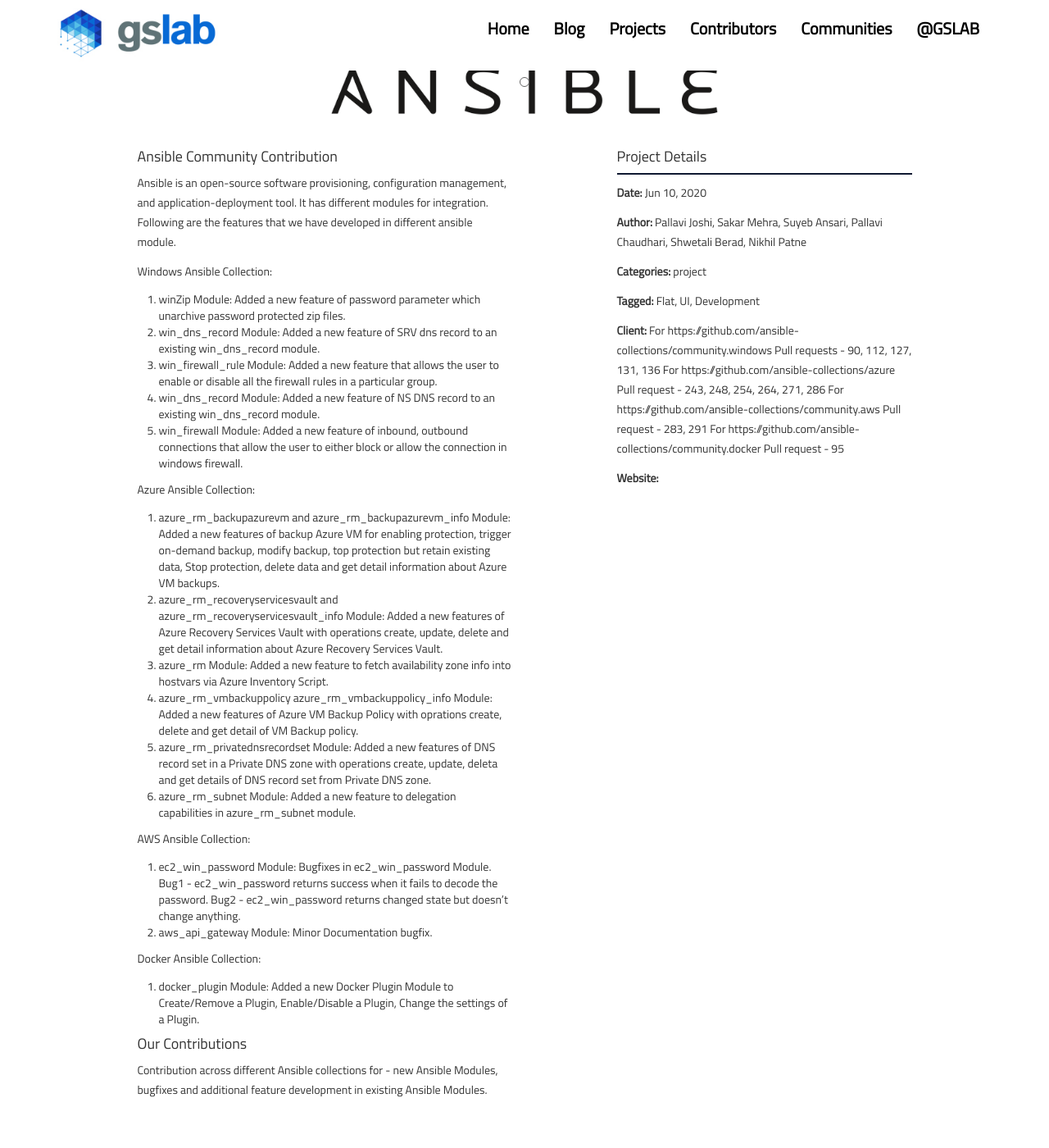
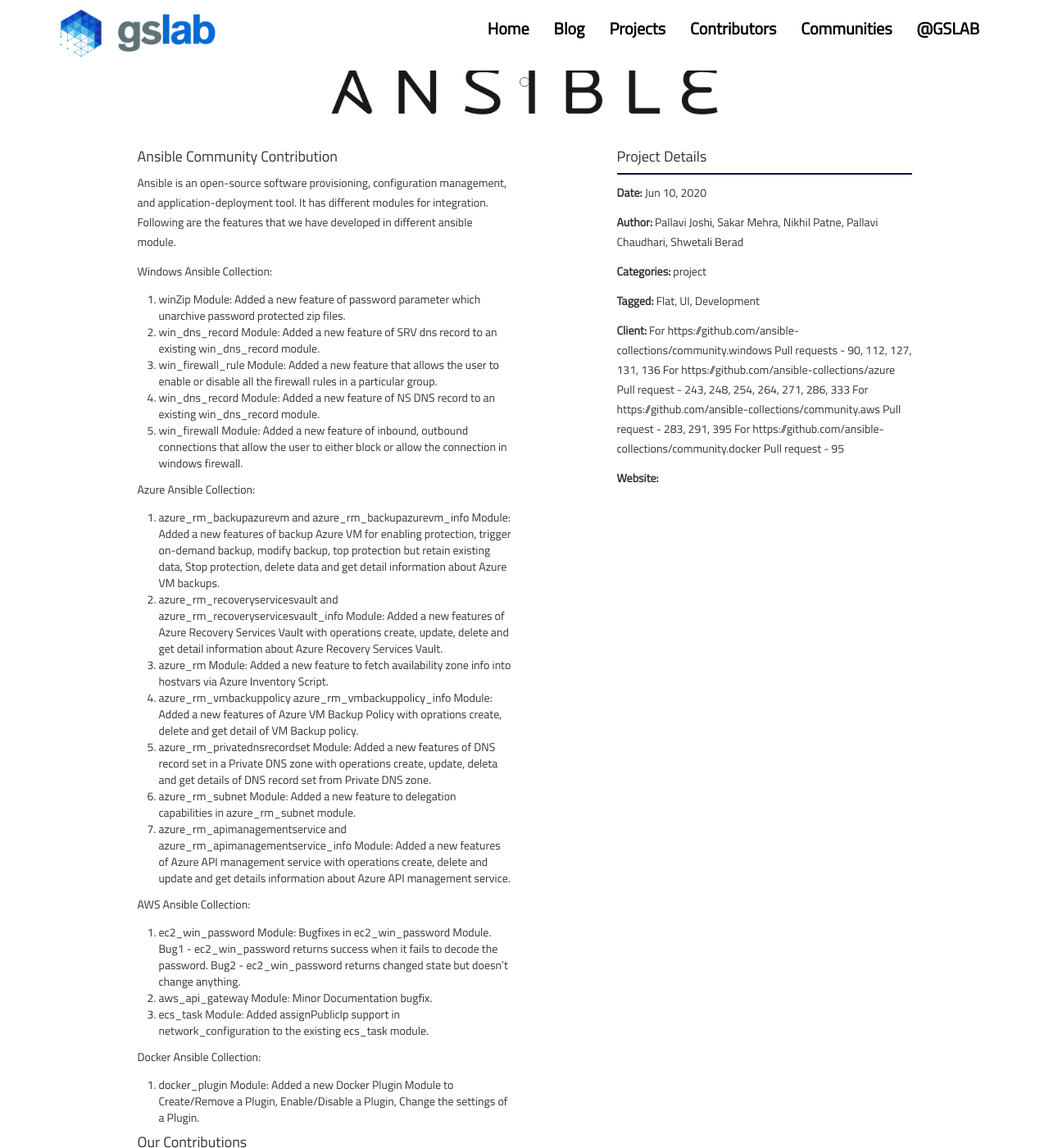
Before and after one commit to GSLabDev/gslabdev.github.io, a Jekyll site: the page built from _posts/project/2020-06-10-ansiblecommunitycontribution.markdown, in a window 1280 px wide and 1400 px high, scrolled down 667 px. Shown: the whole window at 82% size. Built offline with Jekyll 4.4.1, drawn with Linux system fonts in a browser that asks for light colours; nearby versions of some CDN libraries.

Commit message:
Ansible contribution

```diff
--- a/_posts/project/2020-06-10-ansiblecommunitycontribution.markdown
+++ b/_posts/project/2020-06-10-ansiblecommunitycontribution.markdown
@@ -2,14 +2,14 @@
 layout: project
 title:  "Ansible community contribution"
 date:   2020-06-10 16:54:46
-author: Pallavi Joshi, Sakar Mehra, Suyeb Ansari, Pallavi Chaudhari, Shwetali Berad, Nikhil Patne
+author: Pallavi Joshi, Sakar Mehra, Nikhil Patne, Pallavi Chaudhari, Shwetali Berad
 categories:
 - project
 img: ansible-community-contribution.png
 thumb: thumb02.jpg
 carousel:
 - ansible-community-contribution.png
-client: For https://github.com/ansible-collections/community.windows Pull requests - 90, 112, 127, 131, 136 For https://github.com/ansible-collections/azure Pull request - 243, 248, 254, 264, 271, 286 For https://github.com/ansible-collections/community.aws Pull request - 283, 291 For https://github.com/ansible-collections/community.docker Pull request - 95
+client: For https://github.com/ansible-collections/community.windows Pull requests - 90, 112, 127, 131, 136 For https://github.com/ansible-collections/azure Pull request - 243, 248, 254, 264, 271, 286, 333 For https://github.com/ansible-collections/community.aws Pull request - 283, 291, 395 For https://github.com/ansible-collections/community.docker Pull request - 95
 ---
 
 #### Ansible Community Contribution
@@ -29,10 +29,12 @@ Azure Ansible Collection:
 4. azure_rm_vmbackuppolicy azure_rm_vmbackuppolicy_info Module: Added a new features of Azure VM Backup Policy with oprations create, delete and get detail of VM Backup policy.
 5. azure_rm_privatednsrecordset Module: Added a new features of DNS record set in a Private DNS zone with operations create, update, deleta and get details of DNS record set from Private DNS zone.
 6. azure_rm_subnet Module: Added a new feature to delegation capabilities in azure_rm_subnet module.
+7. azure_rm_apimanagementservice and azure_rm_apimanagementservice_info Module: Added a new features of Azure API management service with operations create, delete and update and get details information about Azure API management service.
 
 AWS Ansible Collection:
 1. ec2_win_password Module: Bugfixes in ec2_win_password Module. Bug1 - ec2_win_password returns success when it fails to decode the password. Bug2 - ec2_win_password returns changed state but doesn't change anything.
 2. aws_api_gateway Module: Minor Documentation bugfix.
+3. ecs_task Module: Added assignPublicIp support in network_configuration to the existing ecs_task module.
 
 Docker Ansible Collection:
 1. docker_plugin Module: Added a new Docker Plugin Module to Create/Remove a Plugin, Enable/Disable a Plugin, Change the settings of a Plugin.
```
